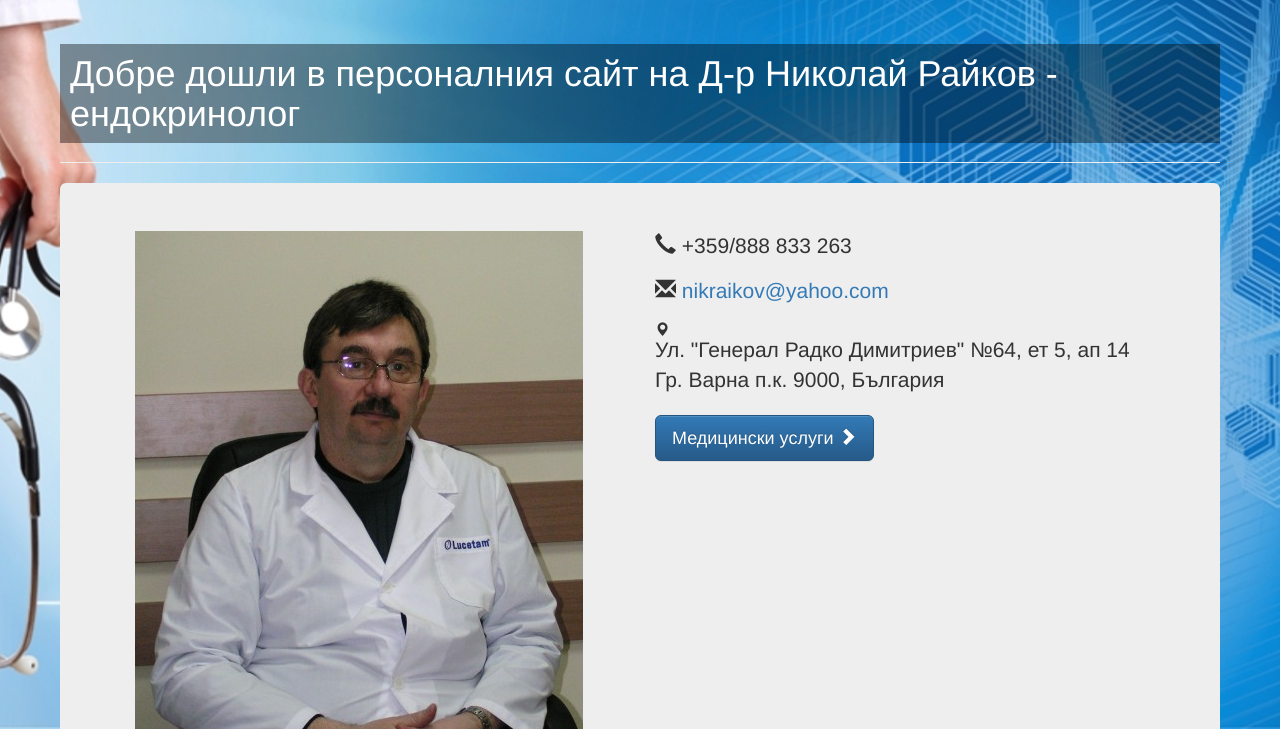
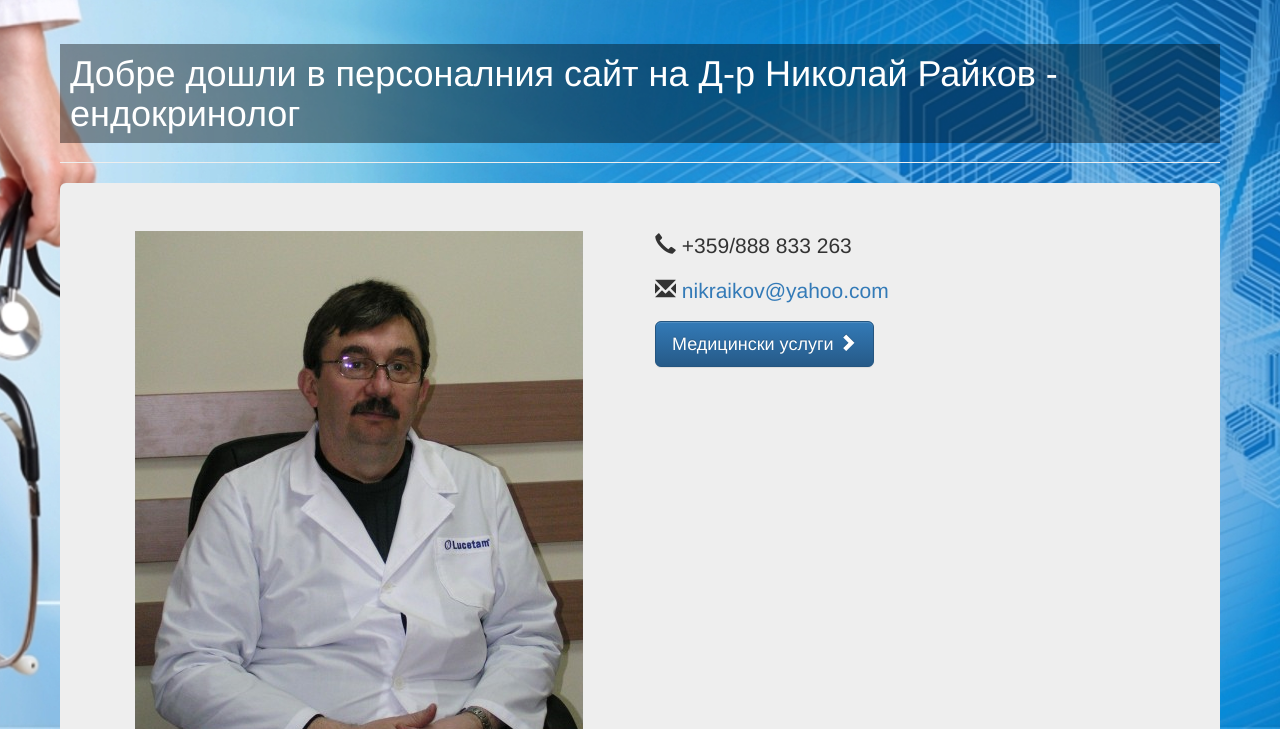
Before and after one commit to raikovendo/raikovendo.github.io, a plain HTML site: page index.html in a window 1280 px wide. Shown: the part 71-800 px from the top of the page. Drawn offline with nearby package versions, Linux system fonts and the light colour scheme.

Commit message:
added map and fix in url

```diff
--- a/index.html
+++ b/index.html
@@ -77,13 +77,7 @@
             <aside class="col-md-6 col-sm-12">
               <p><span class="glyphicon glyphicon-earphone"></span><span> +359/888 833 263</span></p>
               <p><span class="glyphicon glyphicon-envelope"></span><a href="mailto:nikraikov@yahoo.com"> nikraikov@yahoo.com</a></p>
-              <address>
-                <span class="glyphicon glyphicon-map-marker"></span>
-                <p>
-                   <span>Ул. "Генерал Радко Димитриев" №64, ет 5, ап 14</span>
-                   <span>Гр. Варна п.к. 9000, България</span>
-               </p>
-              </address>
+
 
               <button class="btn btn-primary btn-lg services-button">
                 <span>Медицински услуги</span>
@@ -314,8 +308,9 @@
                 <p>Медицински комплекс "Плюс"</p>
                 <p>гр. Варна ,ул.Раковски "№23 /зад Община Варна/ </p>
                 <p>телефон за записване: 052/64 33 33</p>
-                <a href="www.Plus-bg.com">www.Plus-bg.com</a>
+                <a href="http://www.plusbg.com/">http://www.plusbg.com</a>
               </address>
+			  <iframe src="https://www.google.com/maps/embed?pb=!1m18!1m12!1m3!1d2908.0386155843153!2d27.914453115521802!3d43.20867938907871!2m3!1f0!2f0!3f0!3m2!1i1024!2i768!4f13.1!3m3!1m2!1s0x40a4540b04ca2bc9%3A0xeaede97100a5b387!2z0JzQtdC00LjRhtC40L3RgdC60Lgg0JrQvtC80L_Qu9C10LrRgSDQn9C70Y7RgQ!5e0!3m2!1sen!2sbg!4v1524811054182" width="600" height="450" frameborder="0" style="border:0" allowfullscreen></iframe>
             </div>
           </section>
         </article>
```
